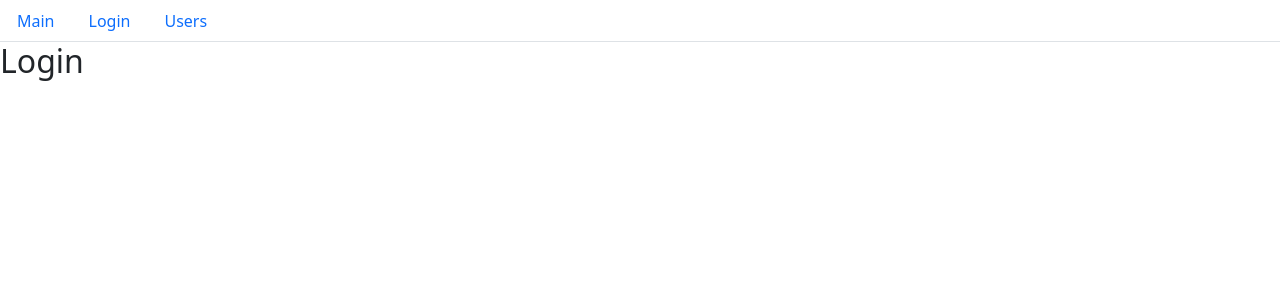
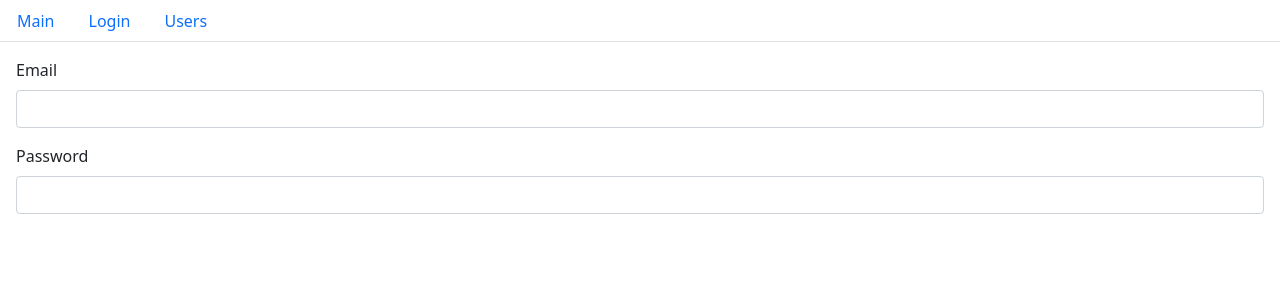
Before and after one commit to ine-nk/fs1, a React (Create React App) app: page /login in a window 1280 px wide. Shown: the top 300 px of the page. Built offline with nearby package versions, Linux system fonts and the light colour scheme.

Commit message:
changed in module Login 9-2

```diff
--- a/src/layouts/login.jsx
+++ b/src/layouts/login.jsx
@@ -1,7 +1,29 @@
-import React from 'react'
+import React, { useState } from 'react'
 
 const Login = () => {
-  return (<h2> Login </h2>)
+  const [email, setEmail] = useState('')
+
+  const handleChange = (e) => {
+    setEmail(e.target.value)
+    console.log(e.target.name)
+  }
+  return <form className='m-3' action="">
+    <div className='mb-3'>
+      <label className="form-label" htmlFor="email">Email</label>
+      <input className="form-control" type="text"
+        id='email'
+        name='email'
+        value={ email }
+        onChange={ handleChange } /></div>
+    <div className='mb-3'>
+      <label className="form-label"
+        htmlFor="password" >Password</label>
+      <input className="form-control"
+        type="password"
+        name='password'
+        id='passsword'
+        onChange={ handleChange } /></div>
+  </form>
 }
 
 export default Login
```
